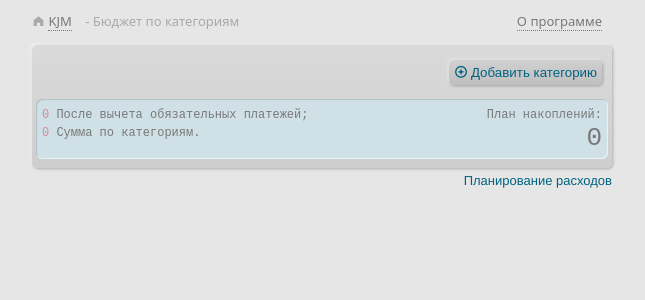
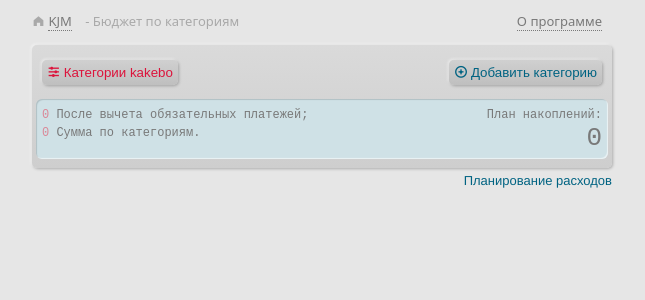
Before and after one commit to ondrey/kakebo, a Vue app: page /#/budget-cat in a window 1280 px wide. Shown: the top 300 px of the page, without its empty margins (320-965 px from the left). Built offline with nearby package versions, Linux system fonts and the light colour scheme.

Commit message:
Генерация категорий какебо

```diff
--- a/src/views/Budget.vue
+++ b/src/views/Budget.vue
@@ -1,8 +1,12 @@
 <template>
   <div>
                 <div class="plan" style="min-height:0">
-                    <div style="text-align: end">
-                    <button class="buttonplus button_large" tabindex="5"
+                    <div>
+                    <button class="buttonplus button_large" style="color: crimson;" @click="alert_kakebo=!alert_kakebo">
+                        <span class="el-icon-s-operation buttoicon"></span> Категории kakebo
+                    </button>
+
+                    <button class="buttonplus button_large" style="float:right"
                         @click="alert=!alert">
                         <span class="el-icon-circle-plus-outline buttoicon"></span> Добавить категорию
                     </button>
@@ -54,7 +58,11 @@
                 </div>
 
 
-
+                <alert :visible.sync="alert_kakebo" title="Категории kakebo">
+                    <p>Создать список категорий по умалчанию, на основе японской системы какебо. </p>
+                    <button class="buttonplus button_large" @click="alert_kakebo=!alert_kakebo"> <span class="el-icon-caret-left buttoicon"></span> Отмена</button>
+                    <button class="buttonplus button_large" @click="create_kakebo" style="float: right;"> <span class="el-icon-circle-check buttoicon"></span> Создать</button>
+                </alert>
 
                 <alert :visible.sync="alert" title="Новая категория">
                     <div class="plan" style="margin-top: 1em;">
@@ -94,7 +102,7 @@ export default {
 
     data(){
         return {
-            alert: false,
+            alert: false, alert_kakebo:false,
             cat_name: ''
         }
     },
@@ -108,6 +116,17 @@ export default {
         },
         change_budget(data){
             this.$store.dispatch('editBudget', data)
+        },
+
+        create_kakebo(){
+            this.$store.dispatch('addCategories', {name_cat: 'Бытовые', budget: 0.0}).then(() => {
+            this.$store.dispatch('addCategories', {name_cat: 'Культура и образование', budget: 0.0}).then(() => {
+            this.$store.dispatch('addCategories', {name_cat: 'Развлечения', budget: 0.0}).then(() => {
+            this.$store.dispatch('addCategories', {name_cat: 'Непредвиденные', budget: 0.0}).then(() => {
+                this.alert_kakebo = false
+                this.$store.dispatch('getCategory')
+            })})})})
+
         },
 
         add_category(){
```
